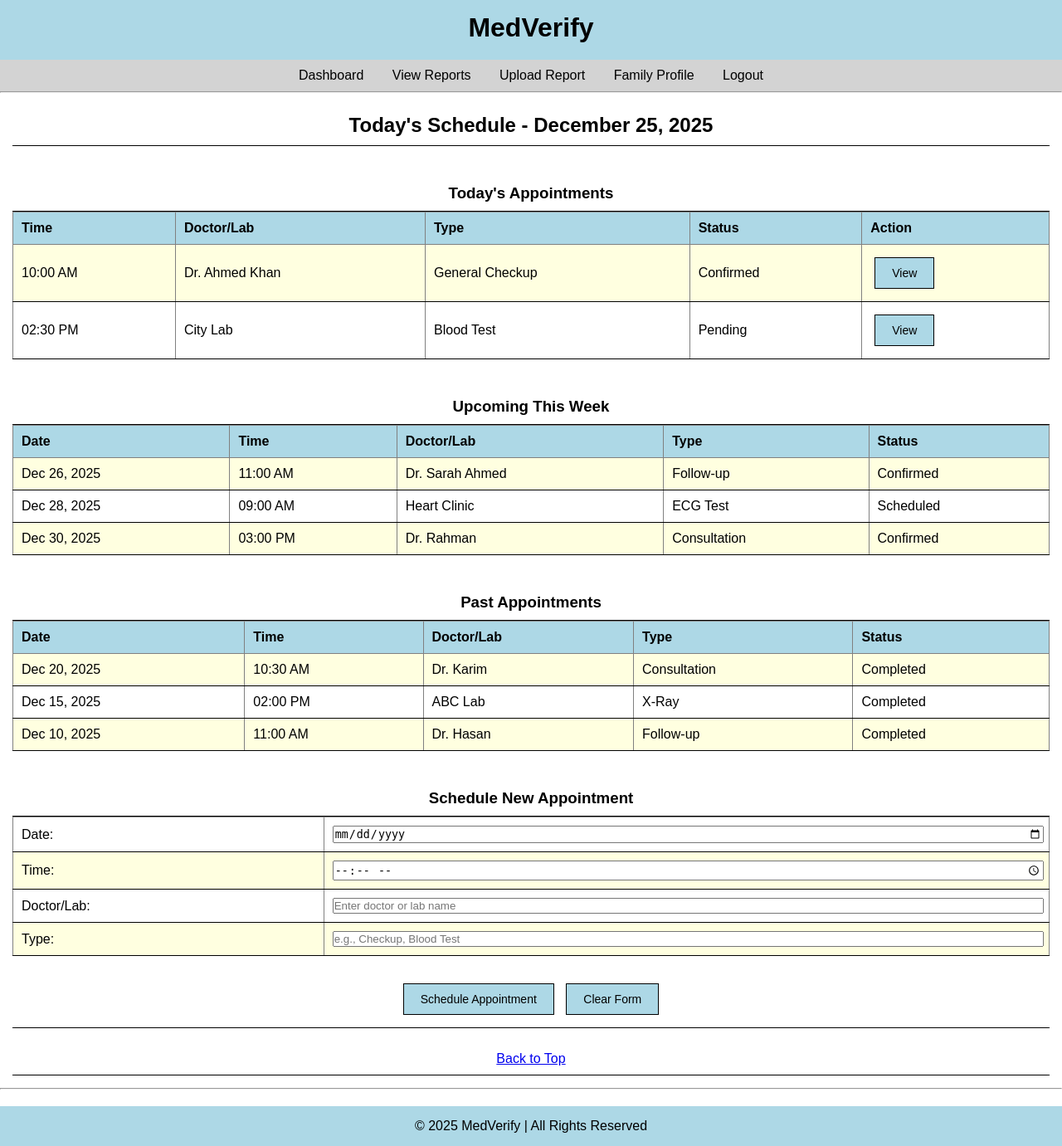
After one commit to shamsulalam1114/MedVerify, a PHP site: page /calendar.php in a window 1280 px wide. The commit adds this page. Shown: the whole page at 83% size. Run offline with PHP 8.4, Linux system fonts and the light colour scheme; the visitor is signed in with stand-in values (Sample User, id 1).

Commit message:
adding feature in the calander button section in the dashboard page

```diff
--- /dev/null
+++ b/Assets/calendar.js
@@ -0,0 +1,54 @@
+// Calendar Page JavaScript
+
+// Function to add appointment to today's table
+function addAppointmentToTable(date, time, doctor, type) {
+    let table = document.getElementById("todayAppointmentsTable");
+
+    let newRow = "<tr>";
+    newRow = newRow + "<td>" + time + "</td>";
+    newRow = newRow + "<td>" + doctor + "</td>";
+    newRow = newRow + "<td>" + type + "</td>";
+    newRow = newRow + "<td>Scheduled</td>";
+    newRow = newRow + '<td><button type="button" onclick="alert(\'Viewing appointment details\')">View</button></td>';
+    newRow = newRow + "</tr>";
+
+    table.innerHTML = table.innerHTML + newRow;
+}
+
+// Function to schedule appointment
+function scheduleAppointment() {
+    let dateInput = document.getElementById("appointmentDate");
+    let timeInput = document.getElementById("appointmentTime");
+    let doctorInput = document.getElementById("appointmentDoctor");
+    let typeInput = document.getElementById("appointmentType");
+
+    let date = dateInput.value;
+    let time = timeInput.value;
+    let doctor = doctorInput.value;
+    let type = typeInput.value;
+
+    if (date === "" || time === "" || doctor === "" || type === "") {
+        alert("Please fill all fields!");
+        return;
+    }
+
+    addAppointmentToTable(date, time, doctor, type);
+
+    alert("Appointment scheduled successfully!\nDoctor: " + doctor + "\nDate: " + date + "\nTime: " + time);
+
+    clearForm();
+}
+
+// Function to clear form
+function clearForm() {
+    document.getElementById("appointmentDate").value = "";
+    document.getElementById("appointmentTime").value = "";
+    document.getElementById("appointmentDoctor").value = "";
+    document.getElementById("appointmentType").value = "";
+}
+
+// Wait for page to load
+document.addEventListener("DOMContentLoaded", function() {
+    document.getElementById("addAppointmentBtn").addEventListener("click", scheduleAppointment);
+    document.getElementById("clearFormBtn").addEventListener("click", clearForm);
+});
--- /dev/null
+++ b/Controllers/calendar_session.php
@@ -0,0 +1,8 @@
+<?php
+    session_start();
+
+    if(isset($_SESSION['status']) !== true){
+        header('location: ../Views/login.php');
+    }
+
+?>
--- /dev/null
+++ b/Views/calendar.php
@@ -0,0 +1,237 @@
+<?php include '../Controllers/calendar_session.php'; ?>
+<?php
+    if(isset($_POST['addAppointment'])){
+        $appointmentDate = $_POST['appointmentDate'];
+        $appointmentTime = $_POST['appointmentTime'];
+        $appointmentDoctor = $_POST['appointmentDoctor'];
+        $appointmentType = $_POST['appointmentType'];
+
+        if($appointmentDate == "" || $appointmentTime == "" || $appointmentDoctor == "" || $appointmentType == ""){
+            echo "Please fill all fields!";
+        }else{
+            // Process the appointment addition
+            echo "Appointment added successfully!";
+        }
+    }
+?>
+<!DOCTYPE html>
+<html lang="en">
+<head>
+    <meta charset="UTF-8">
+    <meta name="viewport" content="width=device-width, initial-scale=1.0">
+    <title>Today's Schedule</title>
+    <link rel="stylesheet" href="../Assets/dashboard.css">
+    <script src="../Assets/calendar.js"></script>
+</head>
+<body id="top">
+    <header>
+        <center>
+            <h1>MedVerify</h1>
+        </center>
+    </header>
+
+    <nav>
+        <center>
+            <ul>
+                <li><a href="dashboard.php">Dashboard</a></li>
+                <li><a href="view_reports.php">View Reports</a></li>
+                <li><a href="upload_report.html">Upload Report</a></li>
+                <li><a href="family_profile.php">Family Profile</a></li>
+                <li><a href="logout.php">Logout</a></li>
+            </ul>
+        </center>
+    </nav>
+
+    <hr>
+
+    <main>
+
+        <table width="100%">
+            <tr>
+                <td align="center">
+                    <h2>Today's Schedule - December 25, 2025</h2>
+                </td>
+            </tr>
+        </table>
+
+        <br><br>
+
+
+        <table width="100%">
+            <tr>
+                <td align="center">
+                    <h3>Today's Appointments</h3>
+                </td>
+            </tr>
+        </table>
+
+        <table border="1" width="100%" id="todayAppointmentsTable">
+            <tr>
+                <th>Time</th>
+                <th>Doctor/Lab</th>
+                <th>Type</th>
+                <th>Status</th>
+                <th>Action</th>
+            </tr>
+            <tr>
+                <td>10:00 AM</td>
+                <td>Dr. Ahmed Khan</td>
+                <td>General Checkup</td>
+                <td>Confirmed</td>
+                <td><button type="button" onclick="alert('Viewing appointment details')">View</button></td>
+            </tr>
+            <tr>
+                <td>02:30 PM</td>
+                <td>City Lab</td>
+                <td>Blood Test</td>
+                <td>Pending</td>
+                <td><button type="button" onclick="alert('Viewing appointment details')">View</button></td>
+            </tr>
+        </table>
+
+        <br><br>
+
+
+        <table width="100%">
+            <tr>
+                <td align="center">
+                    <h3>Upcoming This Week</h3>
+                </td>
+            </tr>
+        </table>
+
+        <table border="1" width="100%" id="weekAppointmentsTable">
+            <tr>
+                <th>Date</th>
+                <th>Time</th>
+                <th>Doctor/Lab</th>
+                <th>Type</th>
+                <th>Status</th>
+            </tr>
+            <tr>
+                <td>Dec 26, 2025</td>
+                <td>11:00 AM</td>
+                <td>Dr. Sarah Ahmed</td>
+                <td>Follow-up</td>
+                <td>Confirmed</td>
+            </tr>
+            <tr>
+                <td>Dec 28, 2025</td>
+                <td>09:00 AM</td>
+                <td>Heart Clinic</td>
+                <td>ECG Test</td>
+                <td>Scheduled</td>
+            </tr>
+            <tr>
+                <td>Dec 30, 2025</td>
+                <td>03:00 PM</td>
+                <td>Dr. Rahman</td>
+                <td>Consultation</td>
+                <td>Confirmed</td>
+            </tr>
+        </table>
+
+        <br><br>
+
+
+        <table width="100%">
+            <tr>
+                <td align="center">
+                    <h3>Past Appointments</h3>
+                </td>
+            </tr>
+        </table>
+
+        <table border="1" width="100%" id="pastAppointmentsTable">
+            <tr>
+                <th>Date</th>
+                <th>Time</th>
+                <th>Doctor/Lab</th>
+                <th>Type</th>
+                <th>Status</th>
+            </tr>
+            <tr>
+                <td>Dec 20, 2025</td>
+                <td>10:30 AM</td>
+                <td>Dr. Karim</td>
+                <td>Consultation</td>
+                <td>Completed</td>
+            </tr>
+            <tr>
+                <td>Dec 15, 2025</td>
+                <td>02:00 PM</td>
+                <td>ABC Lab</td>
+                <td>X-Ray</td>
+                <td>Completed</td>
+            </tr>
+            <tr>
+                <td>Dec 10, 2025</td>
+                <td>11:00 AM</td>
+                <td>Dr. Hasan</td>
+                <td>Follow-up</td>
+                <td>Completed</td>
+            </tr>
+        </table>
+
+        <br><br>
+
+
+        <table width="100%">
+            <tr>
+                <td align="center">
+                    <h3>Schedule New Appointment</h3>
+                </td>
+            </tr>
+        </table>
+
+        <table border="1" width="100%">
+            <tr>
+                <td width="30%">Date:</td>
+                <td width="70%"><input type="date" id="appointmentDate" style="width: 100%"></td>
+            </tr>
+            <tr>
+                <td>Time:</td>
+                <td><input type="time" id="appointmentTime" style="width: 100%"></td>
+            </tr>
+            <tr>
+                <td>Doctor/Lab:</td>
+                <td><input type="text" id="appointmentDoctor" placeholder="Enter doctor or lab name" style="width: 100%"></td>
+            </tr>
+            <tr>
+                <td>Type:</td>
+                <td><input type="text" id="appointmentType" placeholder="e.g., Checkup, Blood Test" style="width: 100%"></td>
+            </tr>
+        </table>
+
+        <br>
+
+        <table width="100%">
+            <tr>
+                <td align="center">
+                    <button type="button" id="addAppointmentBtn">Schedule Appointment</button>
+                    <button type="button" id="clearFormBtn">Clear Form</button>
+                </td>
+            </tr>
+        </table>
+
+        <br>
+
+
+        <table width="100%">
+            <tr>
+                <td align="center">
+                    <a href="#top">Back to Top</a>
+                </td>
+            </tr>
+        </table>
+    </main>
+
+    <hr>
+
+    <footer>
+        <center>
+            <p>&copy; 2025 MedVerify | All Rights Reserved</p>
+        </center>
+    </footer>
+</body>
+</html>
--- a/Views/dashboard.php
+++ b/Views/dashboard.php
@@ -81,7 +81,7 @@
                     <h1 id="appointmentsCount">Oct 24</h1>
                     <p>Next Appointment</p>
                     <br>
-                    <a href="#">View Calendar</a>
+                    <a href="calendar.php">View Calendar</a>
                 </td>
 
                 <td  align="center"class="card-orange" id="card3">
```
